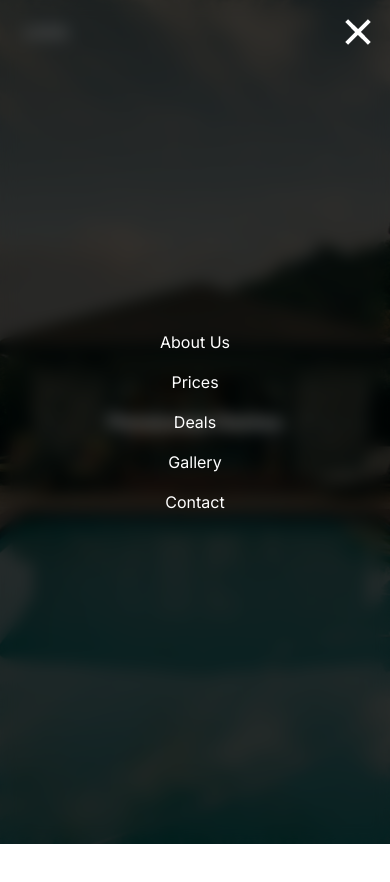
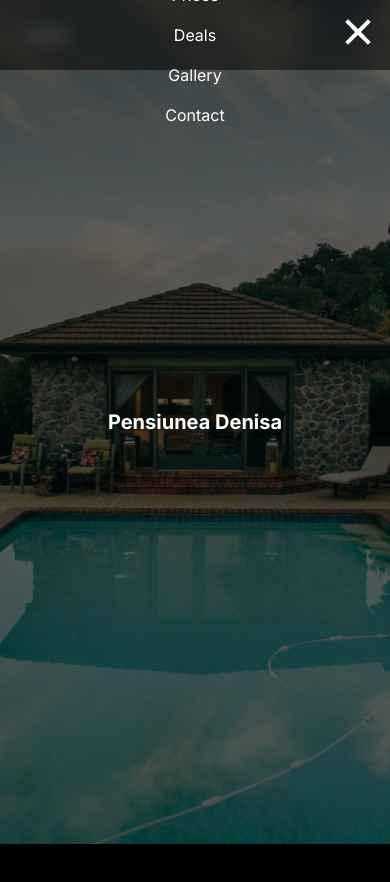
Before and after one commit to stefanolami/pensiunea-denisa, a Next.js app: page / in a window 390 px wide. Both pictures are taken after a click on the button 358 px from the left and 32 px from the top of the page. Shown: the top 882 px of the page. Before the commit the page ends 844 px from the top, so only its background shows below. Built offline with nearby package versions, Linux system fonts and the light colour scheme.

Commit message:
fixed header

```diff
--- a/src/app/page.tsx
+++ b/src/app/page.tsx
@@ -6,6 +6,7 @@ import Image from 'next/image'
 export default function Home() {
 	const images = ['/pic2.jpg', '/pic1.jpg', 'pic3.jpg']
 	return (
+		<>
 			<ImagesSlider
 				className="h-[100svh] xl:h-[100vh]"
 				images={images}
@@ -34,5 +35,7 @@ export default function Home() {
 				</button> */}
 				</motion.div>
 			</ImagesSlider>
+			<div className="bg-black h-[1000px]"></div>
+		</>
 	)
 }
--- a/src/components/Header.jsx
+++ b/src/components/Header.jsx
@@ -1,27 +1,46 @@
+'use client'
+
 import Link from 'next/link'
-import MobileMenu from './MobileMenu'
+import { useState } from 'react'
+import { motion, useScroll, useMotionValueEvent } from 'framer-motion'
+
+import MobileMenu from './sub/MobileMenu'
+import DesktopMenu from './sub/DesktopMenu'
 
 export default function Header() {
+	const { scrollY } = useScroll()
+
+	const [hidden, setHidden] = useState(false)
+
+	useMotionValueEvent(scrollY, 'change', (latest) => {
+		const previous = scrollY.getPrevious()
+		if (latest > previous && latest > 200) {
+			setHidden(true)
+		} else {
+			setHidden(false)
+		}
+	})
+
 	return (
-		<header className="w-full bg-transparent text-white absolute z-50 xl:px-28 xl:py-7">
-			<div className="w-full flex justify-between items-center">
+		<motion.header
+			variants={{
+				visible: { y: 0 },
+				hidden: { y: '-100%' },
+			}}
+			animate={hidden ? 'hidden' : 'visible'}
+			transition={{ duration: 0.4, ease: 'easeInOut' }}
+			className="fixed top-0 w-full bg-transparent text-white z-50 md:px-10 md:py-4 xl:px-28 xl:py-7 flex justify-between items-center"
+		>
 			<Link
-					className="pl-6 xl:pl-0"
+				className="pl-6 md:pl-0"
 				href="/"
 			>
 				LOGO
 			</Link>
 			<div className="flex items-center justify-end">
-					<nav className="hidden md:grid grid-cols-5 gap-4 text-center">
-						<Link href="/">About Us</Link>
-						<Link href="/">Prices</Link>
-						<Link href="/">Deals</Link>
-						<Link href="/">Gallery</Link>
-						<Link href="/">Contact</Link>
-					</nav>
+				<DesktopMenu />
 				<MobileMenu />
 			</div>
-			</div>
-		</header>
+		</motion.header>
 	)
 }
--- a/src/components/MobileMenu.jsx
+++ /dev/null
@@ -1,105 +0,0 @@
-'use client'
-
-import { motion, MotionConfig } from 'framer-motion'
-import { useState } from 'react'
-import Link from 'next/link'
-
-export default function MobileMenu() {
-	const [active, setActive] = useState(false)
-	return (
-		<MotionConfig
-			transition={{
-				duration: 0.4,
-				ease: 'easeInOut',
-			}}
-		>
-			<motion.button
-				initial={false}
-				onClick={() => setActive((pv) => !pv)}
-				className="relative h-16 w-16 rounded-full z-50"
-				animate={active ? 'open' : 'closed'}
-			>
-				<motion.span
-					className="absolute h-1 w-8 bg-white"
-					style={{
-						left: '50%',
-						top: '35%',
-						x: '-50%',
-						y: '-50%',
-					}}
-					variants={{
-						open: {
-							rotate: ['0deg', '0deg', '45deg'],
-							top: ['35%', '50%', '50%'],
-						},
-						closed: {
-							rotate: ['45deg', '0deg', '0deg'],
-							top: ['50%', '50%', '35%'],
-						},
-					}}
-				/>
-				<motion.span
-					className="absolute h-1 w-8 bg-white"
-					style={{
-						left: '50%',
-						top: '50%',
-						x: '-50%',
-						y: '-50%',
-					}}
-					variants={{
-						open: {
-							rotate: ['0deg', '0deg', '-45deg'],
-						},
-						closed: {
-							rotate: ['-45deg', '0deg', '0deg'],
-						},
-					}}
-				/>
-				<motion.span
-					className="absolute h-1 w-4 bg-white"
-					style={{
-						left: 'calc(50% + 8px)',
-						bottom: '35%',
-						x: '-50%',
-						y: '50%',
-					}}
-					variants={{
-						open: {
-							rotate: ['0deg', '0deg', '45deg'],
-							left: '50%',
-							bottom: ['35%', '50%', '50%'],
-						},
-						closed: {
-							rotate: ['45deg', '0deg', '0deg'],
-							left: 'calc(50% + 8px)',
-							bottom: ['50%', '50%', '35%'],
-						},
-					}}
-				/>
-			</motion.button>
-			<motion.div>
-				<motion.nav
-					className="fixed top-0 left-0 w-full h-full bg-black bg-opacity-50 backdrop-blur flex flex-col gap-4 justify-center items-center"
-					initial={false}
-					animate={active ? 'open' : 'closed'}
-					variants={{
-						open: {
-							opacity: 1,
-							pointerEvents: 'auto',
-						},
-						closed: {
-							opacity: 0,
-							pointerEvents: 'none',
-						},
-					}}
-				>
-					<Link href="/about">About Us</Link>
-					<Link href="/prices">Prices</Link>
-					<Link href="/deals">Deals</Link>
-					<Link href="/gallery">Gallery</Link>
-					<Link href="/contact">Contact</Link>
-				</motion.nav>
-			</motion.div>
-		</MotionConfig>
-	)
-}
--- /dev/null
+++ b/src/components/sub/DesktopMenu.jsx
@@ -0,0 +1,13 @@
+import Link from 'next/link'
+
+export default function DesktopMenu() {
+	return (
+		<nav className="hidden md:grid grid-cols-5 gap-4 text-center">
+			<Link href="/about">About Us</Link>
+			<Link href="/prices">Prices</Link>
+			<Link href="/deals">Deals</Link>
+			<Link href="/gallery">Gallery</Link>
+			<Link href="/contact">Contact</Link>
+		</nav>
+	)
+}
--- /dev/null
+++ b/src/components/sub/MobileMenu.jsx
@@ -0,0 +1,107 @@
+'use client'
+
+import { motion, MotionConfig } from 'framer-motion'
+import { useState } from 'react'
+import Link from 'next/link'
+
+export default function MobileMenu() {
+	const [active, setActive] = useState(false)
+	return (
+		<div className="md:hidden">
+			<MotionConfig
+				transition={{
+					duration: 0.4,
+					ease: 'easeInOut',
+				}}
+			>
+				<motion.button
+					initial={false}
+					onClick={() => setActive((pv) => !pv)}
+					className="relative h-16 w-16 rounded-full z-50"
+					animate={active ? 'open' : 'closed'}
+				>
+					<motion.span
+						className="absolute h-1 w-8 bg-white"
+						style={{
+							left: '50%',
+							top: '35%',
+							x: '-50%',
+							y: '-50%',
+						}}
+						variants={{
+							open: {
+								rotate: ['0deg', '0deg', '45deg'],
+								top: ['35%', '50%', '50%'],
+							},
+							closed: {
+								rotate: ['45deg', '0deg', '0deg'],
+								top: ['50%', '50%', '35%'],
+							},
+						}}
+					/>
+					<motion.span
+						className="absolute h-1 w-8 bg-white"
+						style={{
+							left: '50%',
+							top: '50%',
+							x: '-50%',
+							y: '-50%',
+						}}
+						variants={{
+							open: {
+								rotate: ['0deg', '0deg', '-45deg'],
+							},
+							closed: {
+								rotate: ['-45deg', '0deg', '0deg'],
+							},
+						}}
+					/>
+					<motion.span
+						className="absolute h-1 w-4 bg-white"
+						style={{
+							left: 'calc(50% + 8px)',
+							bottom: '35%',
+							x: '-50%',
+							y: '50%',
+						}}
+						variants={{
+							open: {
+								rotate: ['0deg', '0deg', '45deg'],
+								left: '50%',
+								bottom: ['35%', '50%', '50%'],
+							},
+							closed: {
+								rotate: ['45deg', '0deg', '0deg'],
+								left: 'calc(50% + 8px)',
+								bottom: ['50%', '50%', '35%'],
+							},
+						}}
+					/>
+				</motion.button>
+				<motion.div>
+					<motion.nav
+						className="fixed top-0 left-0 w-full h-full bg-black bg-opacity-50 backdrop-blur flex flex-col gap-4 justify-center items-center"
+						initial={false}
+						animate={active ? 'open' : 'closed'}
+						variants={{
+							open: {
+								opacity: 1,
+								pointerEvents: 'auto',
+							},
+							closed: {
+								opacity: 0,
+								pointerEvents: 'none',
+							},
+						}}
+					>
+						<Link href="/about">About Us</Link>
+						<Link href="/prices">Prices</Link>
+						<Link href="/deals">Deals</Link>
+						<Link href="/gallery">Gallery</Link>
+						<Link href="/contact">Contact</Link>
+					</motion.nav>
+				</motion.div>
+			</MotionConfig>
+		</div>
+	)
+}
```
Lines whose indentation alone changed are shown as unchanged.
